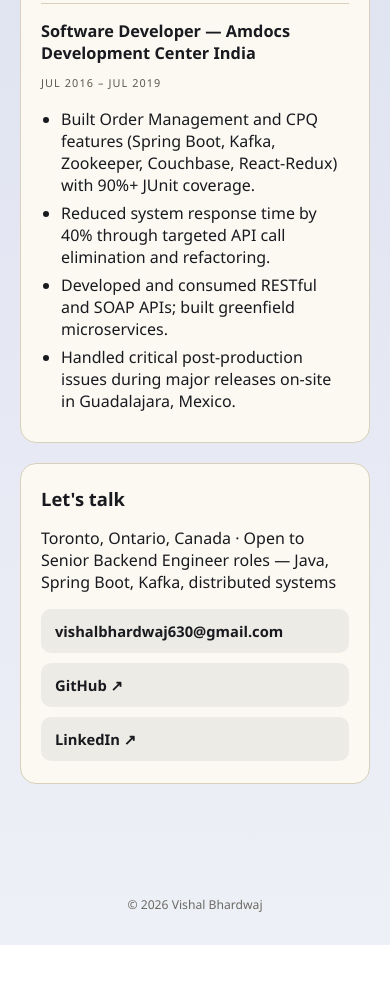
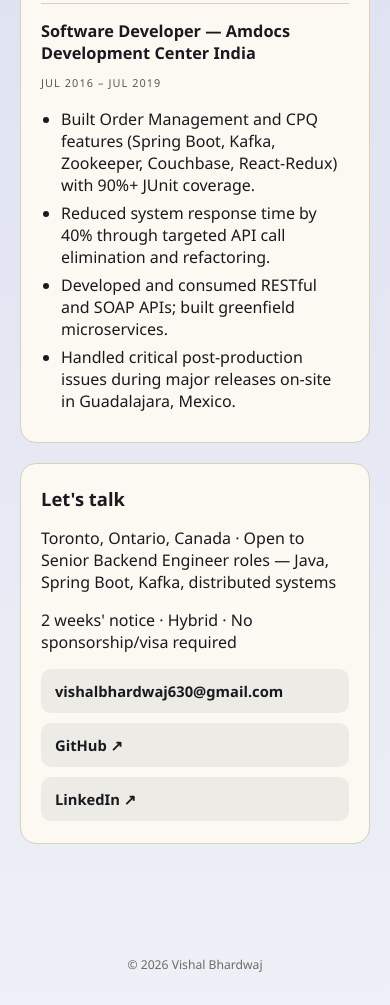
Before and after one commit to vbhardw4/portfolio-os, a website: page index.html in a window 390 px wide. Shown: the part 5043-6048 px from the top of the page. Before the commit the page ends 5988 px from the top, so only its background shows below. Drawn offline with Linux system fonts and the light colour scheme.

Commit message:
Add quick-facts logistics line (notice period, hybrid, no sponsorship)
Placed in the two zero-click surfaces — the auto-opening Resume
window on desktop and the contact section on mobile — rather than a
new icon/section, since a folder nobody has a reason to open would
never actually be seen.

```diff
--- a/index.html
+++ b/index.html
@@ -75,6 +75,7 @@
           <p class="chrome-font" style="font-size:0.8rem; color:var(--ink-soft);">
             <span data-bind="location">[REPLACE_ME_LOCATION]</span> · <span data-bind="availability">[REPLACE_ME_AVAILABILITY]</span>
           </p>
+          <p class="chrome-font" style="font-size:0.8rem; color:var(--ink-soft);" data-bind="quickFacts">[REPLACE_ME_QUICK_FACTS]</p>
           <a class="cta primary" data-bind="resumeUrl" href="#" download>Download full PDF ↓</a>
         </div>
       </section>
@@ -234,6 +235,7 @@
       <section class="m-section" aria-labelledby="m-contact-heading" id="mobile-experience-anchor">
         <h2 id="m-contact-heading">Let's talk</h2>
         <p><span data-bind="location">[REPLACE_ME_LOCATION]</span> · <span data-bind="availability">[REPLACE_ME_AVAILABILITY]</span></p>
+        <p data-bind="quickFacts">[REPLACE_ME_QUICK_FACTS]</p>
         <div class="m-contact-links">
           <a data-bind="email" href="#">Email <span data-bind="email">REPLACE_ME_EMAIL@example.com</span></a>
           <a data-bind="github" href="#" target="_blank" rel="noopener noreferrer">GitHub ↗</a>
--- a/js/config.js
+++ b/js/config.js
@@ -12,6 +12,7 @@ const SITE_CONFIG = {
     "I design and ship production Java/Spring Boot microservices and Kafka-driven event pipelines for capital markets and enterprise platforms — 10+ years backend, currently at Citibank.",
   location: "Toronto, Ontario, Canada",
   availability: "Open to Senior Backend Engineer roles — Java, Spring Boot, Kafka, distributed systems",
+  quickFacts: "2 weeks' notice · Hybrid · No sponsorship/visa required",
 
   email: "vishalbhardwaj630@gmail.com",
   github: "https://github.com/vbhardw4",
--- a/js/render.js
+++ b/js/render.js
@@ -84,6 +84,7 @@
     document.querySelectorAll('[data-bind="tagline"]').forEach(el => el.textContent = cfg.tagline);
     document.querySelectorAll('[data-bind="location"]').forEach(el => el.textContent = cfg.location);
     document.querySelectorAll('[data-bind="availability"]').forEach(el => el.textContent = cfg.availability);
+    document.querySelectorAll('[data-bind="quickFacts"]').forEach(el => el.textContent = cfg.quickFacts);
     document.querySelectorAll('[data-bind="email"]').forEach(el => {
       el.textContent = cfg.email;
       if (el.tagName === 'A') el.href = looksLikePlaceholder(cfg.email) ? '#' : `mailto:${cfg.email}`;
```
